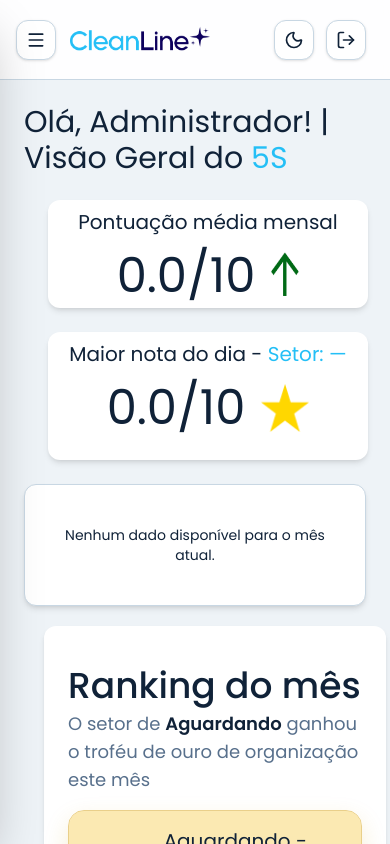
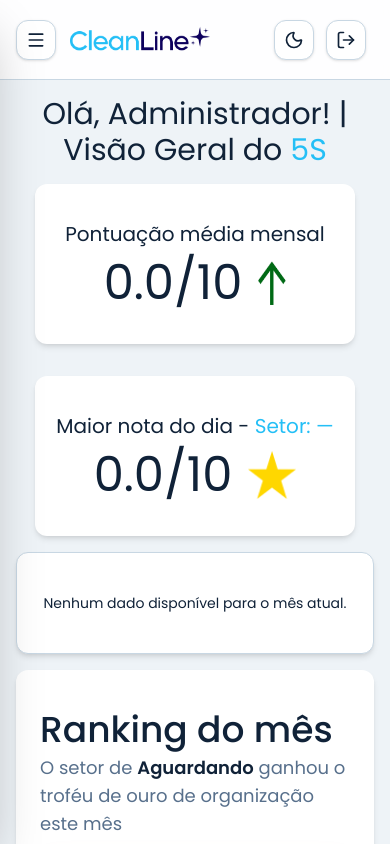
Before and after one commit to SGZ777/CleanLine, a Next.js app in the folder frontend/: page /homeAdm in a window 390 px wide. Shown: the top 844 px of the page. Built offline with nearby package versions, Linux system fonts and the light colour scheme; no server answers.

Commit message:
refactor: ajusta layout e responsividade dos componentes na página inicial do administrador

```diff
--- a/frontend/src/app/homeAdm/page.jsx
+++ b/frontend/src/app/homeAdm/page.jsx
@@ -79,14 +79,14 @@ export default function HomeAdm() {
           onClose={() => setIsSidebarOpen(false)}
         />
 
-        <main className="flex-1 p-6 md:p-10">
-          <h1 className="font-inter text-3xl md:pb-8 md:ms-10 md:text-4xl">
+        <main className="flex-1 p-4 sm:p-6 md:p-10">
+          <h1 className="mx-auto max-w-5xl text-center font-inter text-3xl md:mx-0 md:pb-8 md:ms-10 md:text-left md:text-4xl">
             Olá, {userName}! | Visão Geral do{" "}
             <span className="text-[#24bff6]">5S</span>
           </h1>
-          <div className="flex flex-col lg:flex-row lg:items-start">
-            <div className="lg:grid">
-              <div className="lg:flex">
+          <div className="mx-auto flex w-full max-w-6xl flex-col items-center lg:max-w-none lg:flex-row lg:items-start lg:justify-start">
+            <div className="flex w-full flex-col items-center lg:grid lg:w-auto lg:justify-items-start">
+              <div className="flex w-full flex-col items-center lg:flex lg:flex-row lg:items-start">
                 <PontuacaoMedia />
                 <MaiorNotaDiaria />
               </div>
--- a/frontend/src/components/dashboard/MaiorNotaDiaria.jsx
+++ b/frontend/src/components/dashboard/MaiorNotaDiaria.jsx
@@ -43,13 +43,13 @@ export default function MaiorNotaDiaria() {
   }, []);
 
   return (
-    <section className="m-6 transition-all hover:scale-105 h-auto w-80 rounded-xl bg-card pb-2 text-card-foreground shadow-md md:w-105">
-      <p className="text-center pt-2 text-xl ps-2 pe-2 lg:text-2xl mt-4">
+    <section className="my-4 flex h-40 w-80 flex-col items-center justify-center gap-3 rounded-xl bg-card text-card-foreground shadow-md transition-all hover:scale-105 md:m-6 md:h-44 md:w-105">
+      <p className="px-2 text-center text-xl leading-tight lg:text-2xl">
         Maior nota do dia -{" "}
         <span className="text-[#24bff6]">Setor: {setor}</span>
       </p>
-      <div className="justify-self-center flex gap-4 mt-4">
-        <p className="text-5xl pb-5 lg:text-6xl">{formatNota(nota)}/10</p>
+      <div className="flex items-center justify-center gap-4">
+        <p className="text-5xl leading-none lg:text-6xl">{formatNota(nota)}/10</p>
         <img
           src="./icons/icon_yellow_star.png"
           className="w-12 h-12 lg:w-14 lg:h-14"
--- a/frontend/src/components/dashboard/PontuacaoGrafico.jsx
+++ b/frontend/src/components/dashboard/PontuacaoGrafico.jsx
@@ -90,7 +90,7 @@ export function PontuacaoGrafico() {
   }
 
   return (
-    <Card className="w-full transition-all hover:scale-103 ms-6 max-w-222 h-95 overflow-visible bg-card shadow-md">
+    <Card className="my-4 h-95 w-full max-w-222 overflow-visible bg-card shadow-md transition-all hover:scale-103 lg:ms-6">
       <CardHeader className="flex flex-row items-center justify-between border-b p-4">
         <CardTitle>
           Média de pontuação 5S -{" "}
--- a/frontend/src/components/dashboard/PontuacaoMedia.jsx
+++ b/frontend/src/components/dashboard/PontuacaoMedia.jsx
@@ -49,12 +49,12 @@ export default function PontuacaoMedia() {
   }, []);
 
   return (
-    <section className="m-6 h-auto transition-all hover:scale-105 w-80 rounded-xl bg-card text-card-foreground shadow-md md:w-105">
-      <p className="text-center pt-2 text-xl lg:text-3xl mt-4">
+    <section className="my-4 flex h-40 w-80 flex-col items-center justify-center gap-3 rounded-xl bg-card text-card-foreground shadow-md transition-all hover:scale-105 md:m-6 md:h-44 md:w-105">
+      <p className="px-2 text-center text-xl leading-tight lg:text-3xl">
         Pontuação média mensal
       </p>
-      <div className="justify-self-center flex gap-4 mt-4">
-        <p className="text-5xl pb-2 lg:text-6xl">{formatNota(nota)}/10</p>
+      <div className="flex items-center justify-center gap-4">
+        <p className="text-5xl leading-none lg:text-6xl">{formatNota(nota)}/10</p>
         <img
           src="./icons/icon_green_arrow.png"
           className="w-7 h-11 lg:w-10 lg:h-13"
--- a/frontend/src/components/dashboard/leaderboard/LeaderboardCard.jsx
+++ b/frontend/src/components/dashboard/leaderboard/LeaderboardCard.jsx
@@ -50,7 +50,7 @@ const LeaderboardCard = ({ className }) => {
   return (
     <Card
       className={cn(
-        "justify-self-center transition-all hover:scale-105 m-5 h-auto w-full max-w-lg bg-card p-2 pt-10 pb-10 shadow-md",
+        "my-4 h-auto w-full max-w-lg justify-self-center bg-card p-2 pt-10 pb-10 shadow-md transition-all hover:scale-105 lg:m-5",
         className
       )}
     >
```
